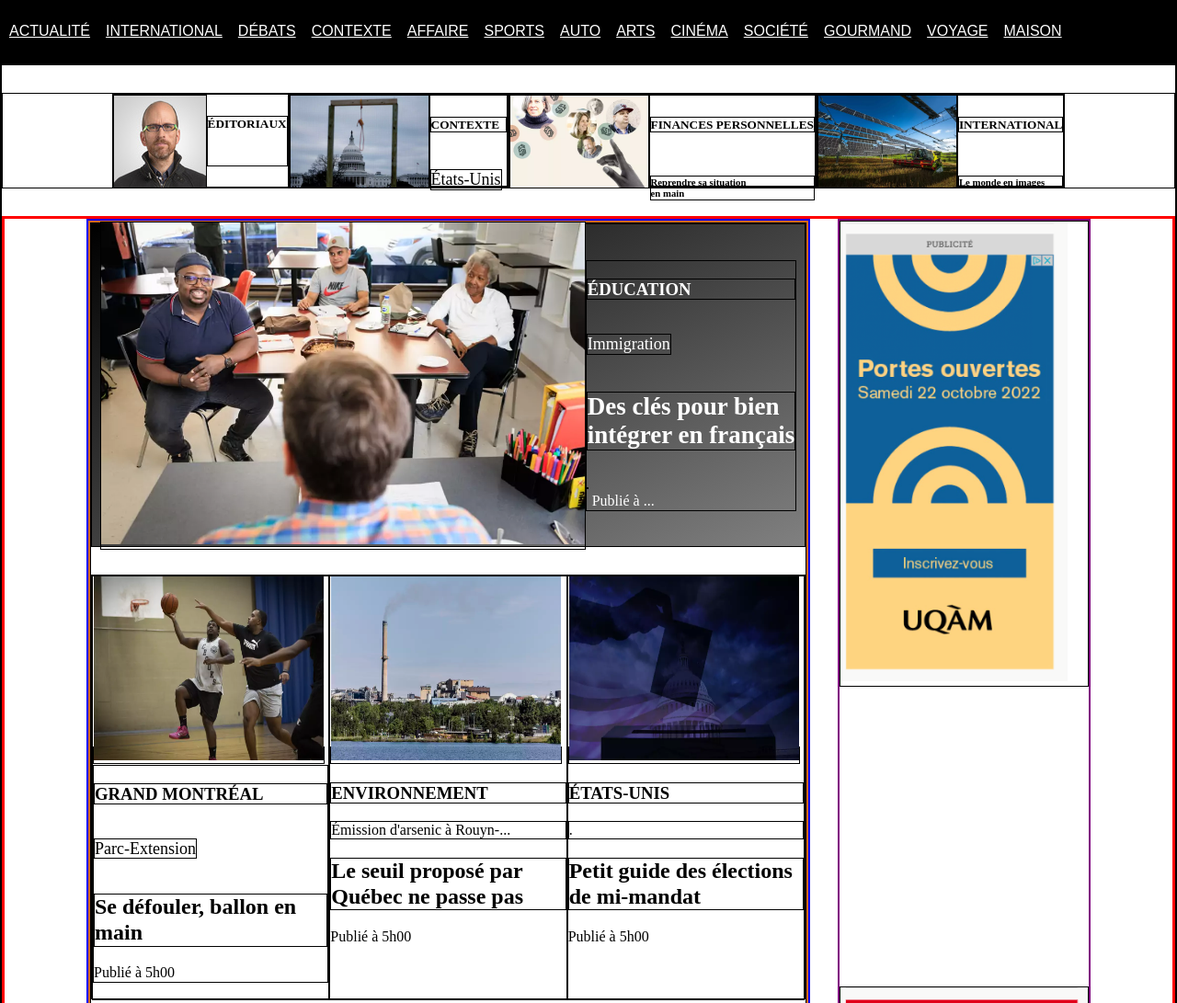
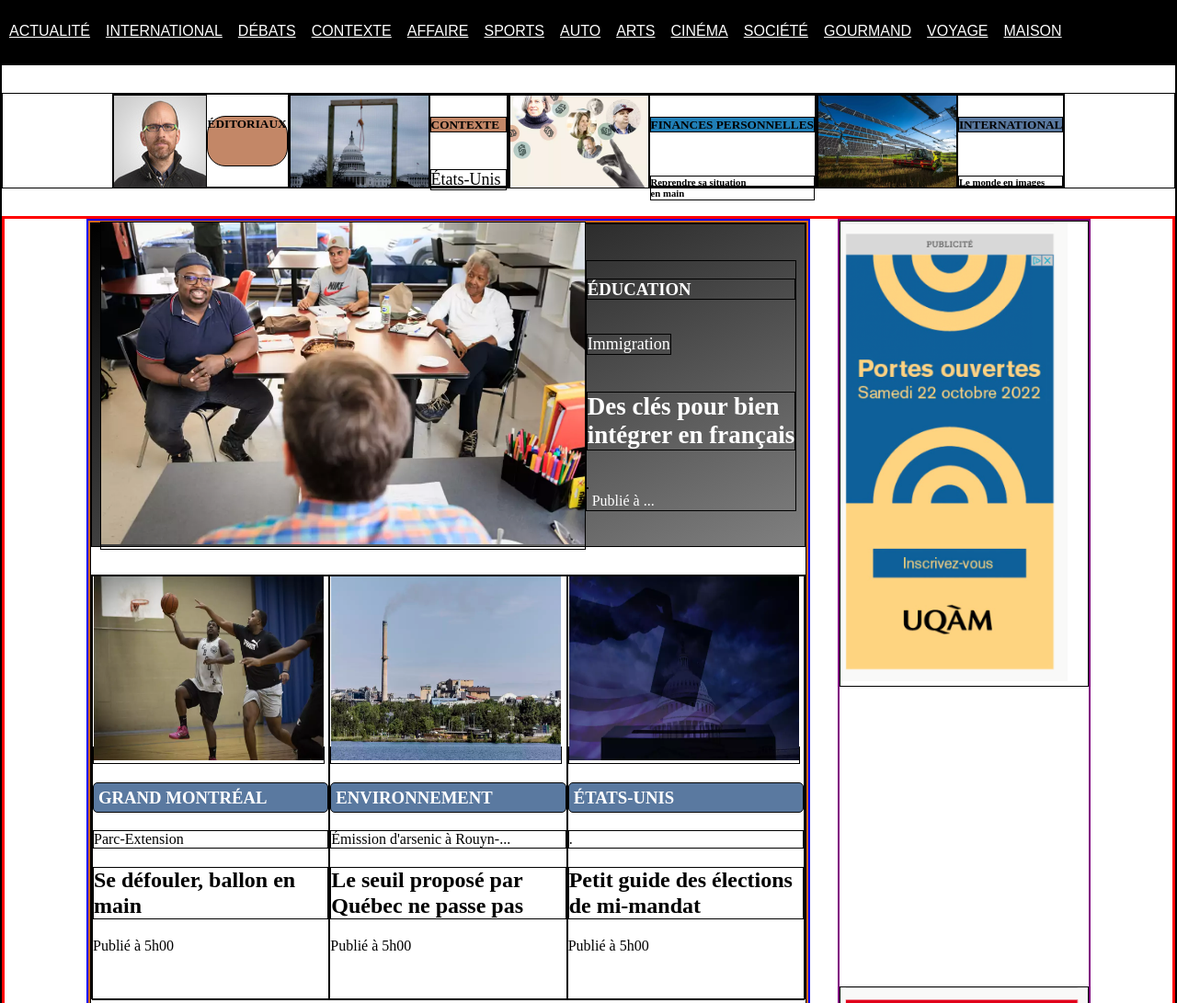
Before and after one commit to Skywarser/A22_TP1_LA_PRESSE, a plain HTML site: page VERSION J.P STRUCTURE AMÉLIORÉ/index.html in a window 1280 px wide. Shown: the part 109-1200 px from the top of the page at 92% size. Drawn offline with Linux system fonts and the light colour scheme.

Commit message:
FIN 26/10/22 J.P

```diff
--- a/VERSION J.P STRUCTURE AMÉLIORÉ/index.html
+++ b/VERSION J.P STRUCTURE AMÉLIORÉ/index.html
@@ -38,14 +38,14 @@
             <a href="https://www.lapresse.ca/contexte/editoriaux/2022-10-16/il-veut-rendre-a-la-chine-sa-grandeur.php">
                 <img src="./images/GARS_CHAUVE.jpg" alt="Éditoriaux" height="100px">
             </a>
-            <h5>ÉDITORIAUX</h5>
+            <h5 id="éditoriaux">ÉDITORIAUX</h5>
         </div>
         <div>
             <a href="https://www.lapresse.ca/contexte/2022-10-16/etats-unis/le-cancer-antidemocratique.php">
                 <img src="./images/CAPITOLE.webp" alt="capitole" height="100px">
             </a>
-            <div class="texteAutres">
-                <h5>CONTEXTE</h5>
+            <div class="texteAutre">
+                <h5 id="contexte">CONTEXTE</h5>
                 <p>États-Unis</p>
                 <h6>Le cancer <br> antidémocratique</h6>
             </div>
@@ -56,7 +56,7 @@
                 <img src="./images/SITUATION_EN_MAIN.webp" alt="reprendre situation" height="100px" >
             </a>
             <div class="texteAutre">
-                <h5>FINANCES PERSONNELLES</h5>
+                <h5 id="financeperso">FINANCES PERSONNELLES</h5>
                 <h6>Reprendre sa situation <br> en main</h6>
             </div>
         </div>
@@ -65,7 +65,7 @@
                 <img src="./images/MONDE_IMAGES.webp" alt="agriculture" height="100px">
             </a>
             <div class="texteAutre">
-                <h5>INTERNATIONAL</h5>
+                <h5 id="international">INTERNATIONAL</h5>
                 <h6>Le monde en images</h6>
             </div>
 
@@ -77,7 +77,6 @@
 
 
             <div class="container">
-
                 <div id="articles">
                     <article id="article_top">
                         <a href="https://www.lapresse.ca/actualites/education/2022-10-16/immigration/des-cles-pour-bien-integrer-en-francais.php">
@@ -92,19 +91,21 @@
                         </div>
                     </article>
 
+
+
+
+
                     <div id="articles_milieu">
                         <article>
                             <a href="https://www.lapresse.ca/actualites/grand-montreal/2022-10-16/parc-extension/se-defouler-ballon-en-main.php">
                                 <img src="./images/22dff333fe7335aaa6ef3e922fae7c10 (1).webp" alt="" height="200px" width="250px">
                             </a>
-                            <div id="texte2">
                                 <h3>GRAND MONTRÉAL</h3>
                                 <p>Parc-Extension</p>
                                 <h2>Se défouler, ballon en <br>main</h2>
                                 Publié à 5h00
-                            </div>
+                        </article>
 
-                        </article>
                         <article>
                             <a href="https://www.lapresse.ca/actualites/environnement/2022-10-16/emissions-d-arsenic-a-rouyn-noranda/le-seuil-propose-par-quebec-ne-passe-pas.php">
                                 <img src="./images/ENVIRONNEMENT_IMAGE.webp" alt="Photo raffinerie" height="200px" width="250px">
@@ -114,6 +115,7 @@
                             <h2>Le seuil proposé par <br> Québec ne passe pas</h2>
                             Publié à 5h00
                         </article>
+
                         <article>
                             <a href="https://www.lapresse.ca/international/etats-unis/2022-10-16/petit-guide-des-elections-de-mi-mandat.php">
                                 <img src="./images/ÉLECTION_USA.webp" alt="États-unis" height="200px" width="250px">
@@ -125,6 +127,10 @@
                         </article>
                     </div>
 
+
+
+
+
                     <div id="article_bas">
                         <article class="bas">
                             <a href="https://www.lapresse.ca/actualites/sante/2022-10-16/transmission-du-sida/entre-stigmatisation-et-consentement.php">
@@ -135,6 +141,7 @@
                             <h2>Entre stigmatisation <br> et consentement</h2>
                             Publié à 5h00
                         </article>
+
                         <article class="bas">
                             <a href="https://www.lapresse.ca/actualites/sciences/2022-10-16/comprendre-le-comportement-des-machines.php">
                                 <img src="./images/ROBOT.webp" alt="Robot" height="" width="191px">
@@ -143,6 +150,7 @@
                             <h2>Comprendre le <br> comportement des <br> machines</h2>
                             Publié à 5h00
                         </article>
+
                         <article class="bas">
                             <a href="https://www.lapresse.ca/actualites/chroniques/2022-10-16/cuisiner-son-avenir.php">
                                 <img src="./images/CUISINER_AVENIR.webp" alt="cuisine" height="" width="191px">
@@ -151,6 +159,7 @@
                             <h2>Cuisiner son avenir</h2>
                             Publié à 5h00
                         </article>
+
                         <article class="bas">
                             <a href="https://www.lapresse.ca/actualites/analyse/2022-10-16/il-y-a-25-ans-les-excuses-de-chretien/une-victoire-bien-ephemere.php">
                                 <img src="./images/VICTOIRE_ÉPHÉMÈRE.webp" alt="politiciens" height="" width="191px">
--- a/VERSION J.P STRUCTURE AMÉLIORÉ/styles/style.css
+++ b/VERSION J.P STRUCTURE AMÉLIORÉ/styles/style.css
@@ -7,7 +7,7 @@
     float: right;
     display:flex;
     justify-content: center;
-    background-color: yellow;
+    background-color: rgb(255,229,2);
     margin-top: 25px;
     align-items: center;
     width: 200px;
@@ -27,7 +27,8 @@ div > p {
     justify-content: left;
     font-family: arial, sans-serif;
     height: 70px;
-
+    position:sticky;
+    top:0;
 }
 
 #navbar>a {
@@ -61,6 +62,22 @@ div > p {
     width: auto;
 }
 
+#éditoriaux{
+    background-color: rgb(195,135,103);
+    border-radius:20px ;
+}
+
+#contexte {
+    background-color: rgb(195,135,103);
+}
+
+#financeperso {
+    background-color: rgb(32,127,183);
+}
+
+#international {
+    background-color: rgba(90,121,160);
+}
 .texteAutre {
     display:flex;
     flex-direction: column;
@@ -121,6 +138,14 @@ section {
     height: 460px;
 }
 
+article > h3 {
+    color: white;
+    background-color: rgba(90,121,160);
+    display: flex;
+    padding: 5px;
+    border-radius: 5px;
+}
+
 .milieu {
     width: 258px;
     height: 460px;
```
